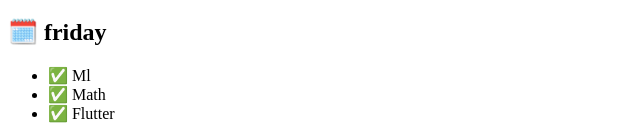
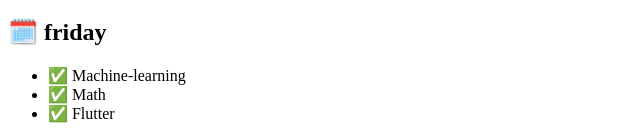
Before and after one commit to ipcode-cloud/course-table, a React (Vite) app: page / in a window 1280 px wide. Shown: the part 584-722 px from the top of the page, without its empty margins (0-640 px from the left). Built offline with nearby package versions, Linux system fonts and the light colour scheme.

Commit message:
update: m-learning

```diff
--- a/src/constants/modules.js
+++ b/src/constants/modules.js
@@ -13,5 +13,5 @@ export const modules = [
   { names: ["Math", "Blockchain", "Flutter"], day: "Tuesday" },
   { names: ["Nosql", "pw"], day: "Wednesday" },
   { names: ["Blockchain", "reactJs", "Python"], day: "Thursday" },
-  { names: ["Ml", "Math", "Flutter"], day: "friday" },
+  { names: ["Machine-learning", "Math", "Flutter"], day: "friday" },
 ];
```
